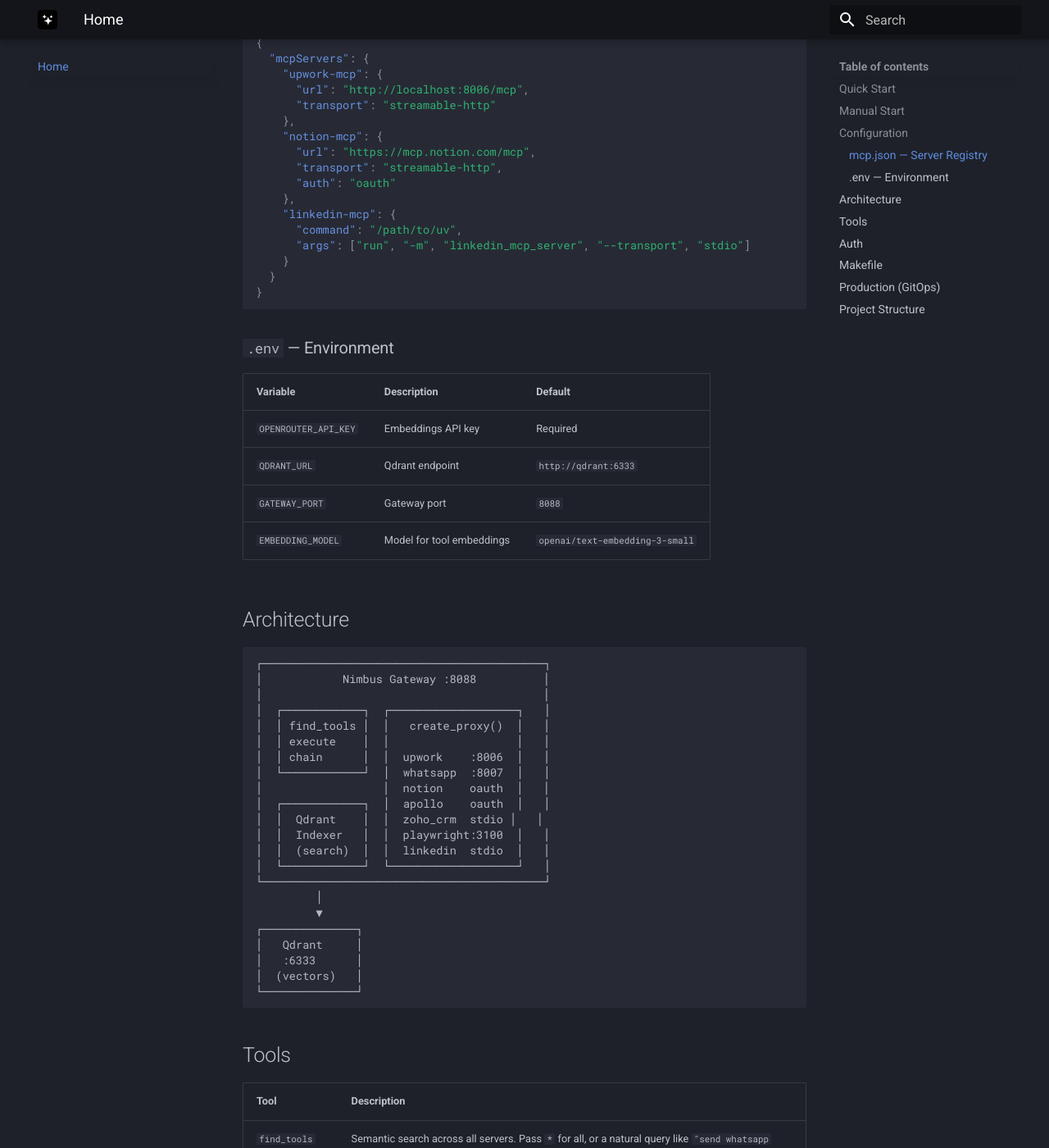
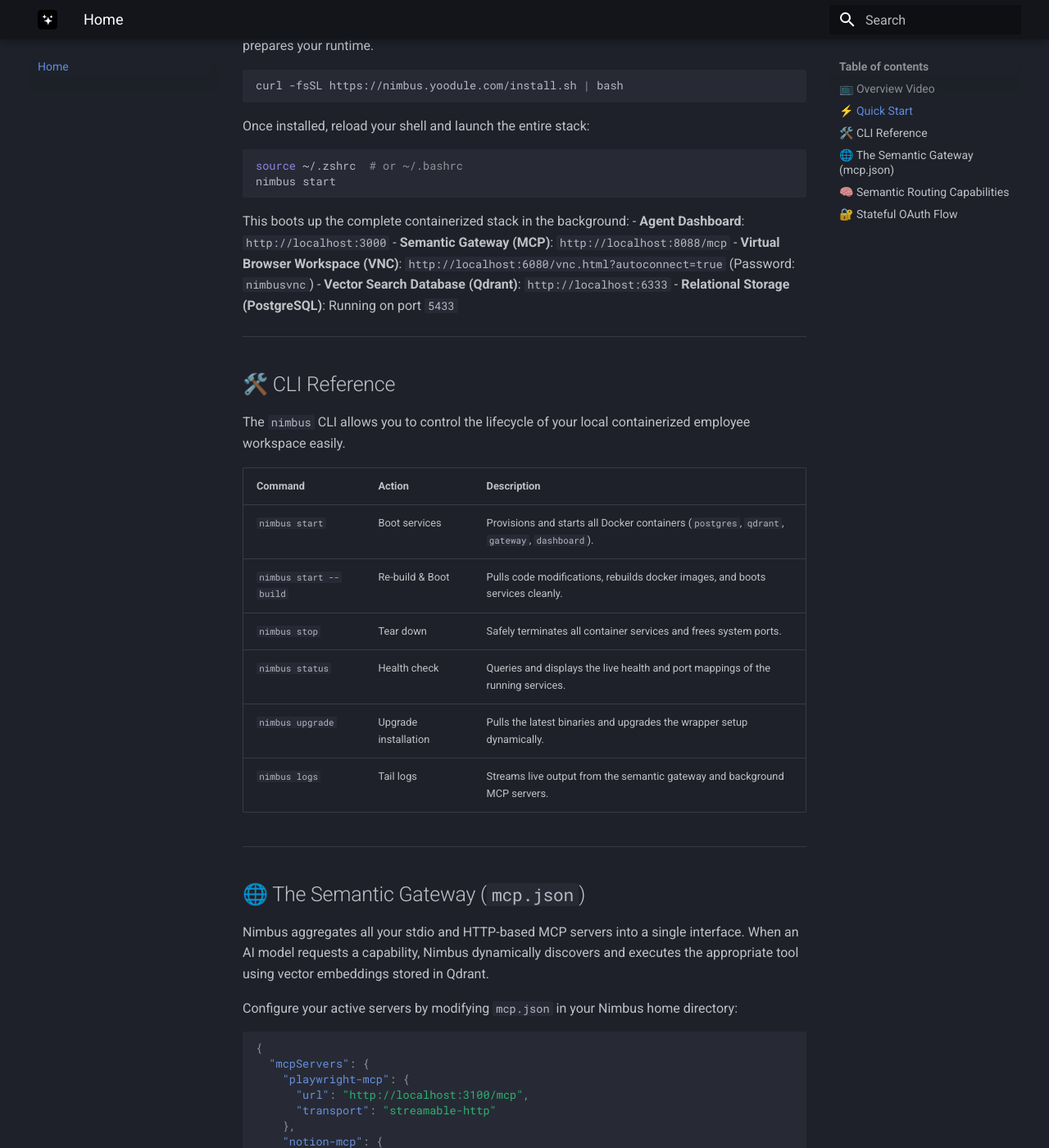
Before and after one commit to Yoodule/nimbus, an MkDocs documentation site: the page built from docs/index.md, in a window 1280 px wide and 1400 px high, scrolled down 983 px. Shown: the whole window at 82% size. Built offline with MkDocs 1.6.1 and Material for MkDocs 9.7.7, drawn with Linux system fonts in a browser that asks for light colours; some of the changed text lies outside the part shown.

Commit message:
docs: update docs landing page with video overview and CLI reference

````diff
--- a/docs/index.md
+++ b/docs/index.md
@@ -1,44 +1,72 @@
-# Nimbus Gateway
+# Nimbus
 
-Unified MCP proxy gateway with semantic tool discovery and OAuth management. Aggregates multiple MCP servers (HTTP and stdio) into a single endpoint with Qdrant-powered vector search.
+<p align="center">
+  <strong>Your 24/7 Employee</strong> — The ultimate containerized orchestrator and unified semantic gateway for Model Context Protocol (MCP) servers.
+</p>
 
-## Quick Start
+---
+
+## 📺 Overview Video
+
+Here is a quick walkthrough of Nimbus in action, displaying how it provisions a virtual browser workspace, connects your MCP servers, and operates as your autonomous agent gateway.
+
+<div class="video-container" style="position: relative; padding-bottom: 56.25%; height: 0; overflow: hidden; max-width: 100%; border-radius: 12px; margin: 24px 0;box-shadow: 0 4px 20px rgba(0,0,0,0.35);">
+    <!-- Replace "YOUR_VIDEO_ID" with your actual YouTube Video ID -->
+    <iframe src="https://www.youtube.com/embed/YOUR_VIDEO_ID" frameborder="0" allow="accelerometer; autoplay; clipboard-write; encrypted-media; gyroscope; picture-in-picture" allowfullscreen style="position: absolute; top: 0; left: 0; width: 100%; height: 100%; border: 0;"></iframe>
+</div>
+
+---
+
+## ⚡ Quick Start
+
+Installing the Nimbus environment takes just a single command. The installer automatically checks your system architecture, installs Astral's `uv` (if missing), configures your paths, and prepares your runtime.
 
 ```bash
-# 1. Setup
-cp .env.example .env   # add OPENROUTER_API_KEY, QDRANT_URL
-
-# 2. Start everything (Qdrant + Playwright + LinkedIn + Gateway)
-make dev
-
-# 3. Approve OAuth prompts in browser (Notion, Apollo, Zoho)
-#    Tokens are in-memory — re-approve on restart until persistent storage is added
+curl -fsSL https://nimbus.yoodule.com/install.sh | bash
 ```
 
-The gateway will be available at `http://localhost:8088/mcp`.
-
-## Manual Start
+Once installed, reload your shell and launch the entire stack:
 
 ```bash
-# Start dependencies individually
-docker start qdrant || docker run -d --name qdrant -p 6333:6333 qdrant/qdrant:latest
-npx @playwright/mcp@latest --port 3100 &
-
-# Start gateway
-source .env && uv run python -m nimbus_gateway.server
+source ~/.zshrc  # or ~/.bashrc
+nimbus start
 ```
 
-## Configuration
+This boots up the complete containerized stack in the background:
+- **Agent Dashboard**: `http://localhost:3000`
+- **Semantic Gateway (MCP)**: `http://localhost:8088/mcp`
+- **Virtual Browser Workspace (VNC)**: `http://localhost:6080/vnc.html?autoconnect=true` (Password: `nimbusvnc`)
+- **Vector Search Database (Qdrant)**: `http://localhost:6333`
+- **Relational Storage (PostgreSQL)**: Running on port `5433`
 
-### `mcp.json` — Server Registry
+---
 
-Supports both HTTP (`url`) and stdio (`command`) servers:
+## 🛠️ CLI Reference
+
+The `nimbus` CLI allows you to control the lifecycle of your local containerized employee workspace easily.
+
+| Command | Action | Description |
+|:---|:---|:---|
+| `nimbus start` | Boot services | Provisions and starts all Docker containers (`postgres`, `qdrant`, `gateway`, `dashboard`). |
+| `nimbus start --build` | Re-build & Boot | Pulls code modifications, rebuilds docker images, and boots services cleanly. |
+| `nimbus stop` | Tear down | Safely terminates all container services and frees system ports. |
+| `nimbus status` | Health check | Queries and displays the live health and port mappings of the running services. |
+| `nimbus upgrade` | Upgrade installation | Pulls the latest binaries and upgrades the wrapper setup dynamically. |
+| `nimbus logs` | Tail logs | Streams live output from the semantic gateway and background MCP servers. |
+
+---
+
+## 🌐 The Semantic Gateway (`mcp.json`)
+
+Nimbus aggregates all your stdio and HTTP-based MCP servers into a single interface. When an AI model requests a capability, Nimbus dynamically discovers and executes the appropriate tool using vector embeddings stored in Qdrant.
+
+Configure your active servers by modifying `mcp.json` in your Nimbus home directory:
 
 ```json
 {
   "mcpServers": {
-    "upwork-mcp": {
-      "url": "http://localhost:8006/mcp",
+    "playwright-mcp": {
+      "url": "http://localhost:3100/mcp",
       "transport": "streamable-http"
     },
     "notion-mcp": {
@@ -47,101 +75,25 @@
       "auth": "oauth"
     },
     "linkedin-mcp": {
-      "command": "/path/to/uv",
+      "command": "uv",
       "args": ["run", "-m", "linkedin_mcp_server", "--transport", "stdio"]
     }
   }
 }
 ```
 
-### `.env` — Environment
+---
 
-| Variable | Description | Default |
-|----------|-------------|---------|
-| `OPENROUTER_API_KEY` | Embeddings API key | Required |
-| `QDRANT_URL` | Qdrant endpoint | `http://qdrant:6333` |
-| `GATEWAY_PORT` | Gateway port | `8088` |
-| `EMBEDDING_MODEL` | Model for tool embeddings | `openai/text-embedding-3-small` |
+## 🧠 Semantic Routing Capabilities
 
-## Architecture
+The gateway exposes three main endpoints to models (under the namespace `nimbus-utility-mcp`):
 
-```
-┌──────────────────────────────────────────┐
-│            Nimbus Gateway :8088          │
-│                                          │
-│  ┌────────────┐  ┌───────────────────┐   │
-│  │ find_tools │  │   create_proxy()  │   │
-│  │ execute    │  │                   │   │
-│  │ chain      │  │  upwork    :8006  │   │
-│  └────────────┘  │  whatsapp  :8007  │   │
-│                  │  notion    oauth  │   │
-│  ┌────────────┐  │  apollo    oauth  │   │
-│  │  Qdrant    │  │  zoho_crm  stdio │   │
-│  │  Indexer   │  │  playwright:3100  │   │
-│  │  (search)  │  │  linkedin  stdio  │   │
-│  └────────────┘  └───────────────────┘   │
-└──────────────────────────────────────────┘
-         │
-         ▼
-┌──────────────┐
-│   Qdrant     │
-│   :6333      │
-│  (vectors)   │
-└──────────────┘
-```
+1. **`find_tools`**: Searches across all servers semantically. Instead of sending hundreds of tools to a model, the model queries `find_tools` with a prompt like *"browse linkedin"* to fetch only the relevant tool schemas.
+2. **`execute_tool`**: Executes any tool on any registered server dynamically.
+3. **`chain_tools`**: Chains multiple steps together sequentially (e.g. searching google -> reading text -> sending a whatsapp message) in a single API roundtrip.
 
-## Tools
+---
 
-| Tool | Description |
-|------|-------------|
-| `find_tools` | Semantic search across all servers. Pass `*` for all, or a natural query like `"send whatsapp message"` |
-| `execute_tool` | Execute any tool on any connected server by name |
-| `chain_tools` | Chain multiple tools sequentially with `${step.key}` references between steps |
+## 🔐 Stateful OAuth Flow
 
-## Auth
-
-- **OAuth servers** (Notion, Apollo, Zoho): Set `"auth": "oauth"` in `mcp.json`. FastMCP handles the full OAuth 2.1 flow (RFC 9728 discovery, PKCE, token exchange).
-- **Local servers** (Upwork, WhatsApp): No auth needed — they run locally with their own session management.
-- **Callback branding**: OAuth pages show the Nimbus logo and title.
-
-## Makefile
-
-```bash
-make dev          # Start deps + gateway (full local stack)
-make dev-deps     # Start Qdrant, Playwright, LinkedIn only
-make dev-stop     # Stop all dependencies
-make test         # Run 33 unit tests
-make test-gitops  # Validate K8s manifests (kustomize + kubeconform + conftest)
-make test-all     # Run all tests
-```
-
-## Production (GitOps)
-
-Deployed via ArgoCD + Kustomize on AKS.
-
-| Subdomain | Service |
-|-----------|---------|
-| `gateway.nimbus.yoodule.com` | MCP endpoint |
-| `qdrant.nimbus.yoodule.com` | Qdrant dashboard |
-
-```bash
-kubectl apply -f gitops/argocd/app-gateway.yaml
-kubectl apply -f gitops/argocd/app-qdrant.yaml
-```
-
-## Project Structure
-
-```
-nimbus-gateway/
-├── src/nimbus_gateway/
-│   ├── server.py        # FastMCP gateway + lifespan + branding
-│   ├── config.py        # Settings + mcp.json loader
-│   ├── indexer.py        # Qdrant tool indexer + embeddings
-│   └── tools.py          # find/execute/chain tool implementations
-├── servers/              # Bundled MCP servers (e.g. whatsapp-mcp)
-├── static/favicon.svg    # Nimbus logo
-├── gitops/               # K8s manifests + policies
-├── tests/                # 33 unit tests
-├── mcp.json              # Server registry
-└── Makefile              # Dev workflow
-```
+Nimbus natively handles OAuth 2.1 authentication (PKCE, token exchanges, callback lifespans) for tools requiring user verification (e.g. Notion, Apollo, Zoho). The gateway automatically halts execution, prompts authorization in a beautiful custom-branded template, and resumes tool execution seamlessly once token verification succeeds.
````
Also changed, not shown: 1 other file.
